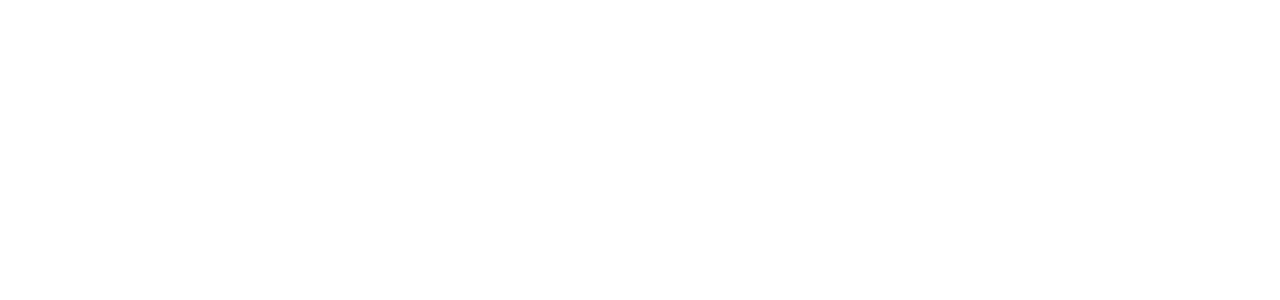
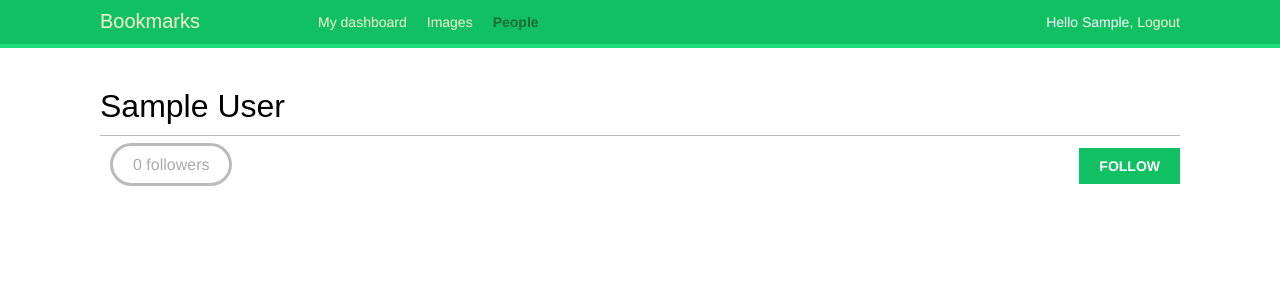
Before and after one commit to wickieonya/socialWebsite, a Django app: a page that uses bookmarks/account/templates/account/user/detail.html in a window 1280 px wide. Before the commit the part shown is empty. Shown: the top 300 px of the page. Run offline with Django 3.2, Linux system fonts and the light colour scheme; the visitor is signed in with stand-in values (Sample User, id 1); data comes from the database, SQL or seed files in the repository; data that the repository does not hold is empty; some libraries are stand-ins or nearby versions; some web fonts are replaced.

Commit message:
users can follow each other

```diff
--- a/bookmarks/account/templates/account/user/detail.html
+++ b/bookmarks/account/templates/account/user/detail.html
@@ -0,0 +1,58 @@
+{% extends "base.html" %}
+{% load thumbnail %}
+{% block title %}{{ user.get_full_name }}{% endblock %}
+{% block content %}
+    <h1>{{ user.get_full_name }}</h1>
+    <div class="profile-info">
+        <img src="{% thumbnail user.profile.photo 180x180 %}" class="user-detail">
+    </div>
+    {% with total_followers=user.followers.count %}
+        <span class="count">
+        <span class="total">{{ total_followers }}</span>
+        follower{{ total_followers|pluralize }}
+        </span>
+        <a href="#" data-id="{{ user.id }}" data-action="{% if request.user in user.followers.all %}un{% endif %}follow"
+           class="follow button">
+            {% if request.user not in user.followers.all %}
+                Follow
+            {% else %}
+                Unfollow
+            {% endif %}
+        </a>
+        <div id="image-list" class="image-container">
+            {% include "images/list_ajax.html" with images=user.images_created.all %}
+        </div>
+    {% endwith %}
+{% endblock %}
+
+{% block domready %}
+    <script>
+        $(document).ready(function () {
+
+            $('a.follow').click(function (e) {
+                e.preventDefault();
+                $.post('{% url "user_follow" %}',
+                    {
+                        id: $(this).data('id'),
+                        action: $(this).data('action')
+                    },
+                    function (data) {
+                        if (data['status'] == 'ok') {
+                            var previous_action = $('a.follow').data('action');
+
+                            // toggle data-action
+                            $('a.follow').data('action', previous_action == 'follow' ? 'unfollow' : 'follow');
+                            // toggle link text
+
+                            $('a.follow').text(previous_action == 'follow' ? 'Unfollow' : 'Follow');
+
+                            // update total followers
+                            var previous_followers = parseInt($('span.count .total').text());
+                            $('span.count .total').text(previous_action == 'follow' ? previous_followers + 1 : previous_followers - 1);
+                        }
+                    }
+                );
+            });
+        });
+    </script>
+{% endblock %}
--- a/bookmarks/account/templates/base.html
+++ b/bookmarks/account/templates/base.html
@@ -63,10 +63,9 @@
         }
     });
 
-    $(document).ready(function () {
-        {% block domready %}
-        {% endblock %}
-    });
 </script>
+{% block domready %}
+
+{% endblock %}
 </body>
 </html>
--- a/bookmarks/account/urls.py
+++ b/bookmarks/account/urls.py
@@ -8,5 +8,6 @@ urlpatterns = [
     path("register/", views.register, name="register"),
     path("edit/", views.edit, name="edit"),
     path("users/", views.user_list, name="user_list"),
+    path("users/follow/", views.user_follow, name="user_follow"),
     path("users/<username>/", views.user_detail, name="user_detail"),
 ]
--- a/bookmarks/account/views.py
+++ b/bookmarks/account/views.py
@@ -1,12 +1,14 @@
 from django.shortcuts import render
-from django.http import HttpResponse
+from django.http import HttpResponse, JsonResponse
 from django.contrib.auth import authenticate, login
 from django.contrib.auth.decorators import login_required
 from django.contrib import messages
 from django.shortcuts import get_object_or_404
 from django.contrib.auth.models import User
+from django.views.decorators.http import require_POST
+from common.decorators import ajax_required
 from .forms import LoginForm, UserRegistrationForm, UserEditForm, ProfileEditForm
-from .models import Profile
+from .models import Profile, Contact
 
 
 def register(request):
@@ -87,3 +89,22 @@ def user_detail(request, username):
     return render(
         request, "account/user/detail.html", {"section": "people", "user": user}
     )
+
+
+@ajax_required
+@require_POST
+@login_required
+def user_follow(request):
+    user_id = request.POST.get("id")
+    action = request.POST.get("action")
+    if user_id and action:
+        try:
+            user = User.objects.get(id=user_id)
+            if action == "follow":
+                Contact.objects.get_or_create(user_from=request.user, user_to=user)
+            else:
+                Contact.objects.filter(user_from=request.user, user_to=user).delete()
+            return JsonResponse({"status": "ok"})
+        except User.DoesNotExist:
+            return JsonResponse({"status": "error"})
+    return JsonResponse({"status": "error"})
--- a/bookmarks/images/templates/images/list_ajax.html
+++ b/bookmarks/images/templates/images/list_ajax.html
@@ -16,13 +16,13 @@
 {% endfor %}
 {% block domready %}
     <script>
+        $(document).ready(function () {
             var page = 1;
             var empty_page = false;
             var block_request = false;
             $(window).scroll(function () {
                 var margin = $(document).height() - $(window).height() - 200;
-            if ($(window).scrollTop() > margin && empty_page == false &&
-                block_request == false) {
+                if ($(window).scrollTop() > margin && empty_page == false && block_request == false) {
                     block_request = true;
                     page += 1;
                     $.get('?page=' + page, function (data) {
@@ -35,5 +35,6 @@
                     });
                 }
             });
+        });
     </script>
 {% endblock %}
--- a/bookmarks/images/urls.py
+++ b/bookmarks/images/urls.py
@@ -6,6 +6,6 @@ app_name = "images"
 urlpatterns = [
     path("create/", views.image_create, name="create"),
     path("detail/<int:id>/<slug:slug>/", views.image_detail, name="detail"),
-    path('like/', views.image_like, name='like'),
-    path('', views.image_list, name='list'),
+    path("like/", views.image_like, name="like"),
+    path("", views.image_list, name="list"),
 ]
--- a/bookmarks/images/views.py
+++ b/bookmarks/images/views.py
@@ -8,7 +8,6 @@ from django.http import HttpResponse
 from django.core.paginator import Paginator, EmptyPage, PageNotAnInteger
 from .models import Image
 from .forms import ImageCreateForm
-from common.decorators import ajax_required
 
 
 @login_required
@@ -78,6 +77,4 @@ def image_list(request):
                 "images/list_ajax.html",
                 {"section": "images", "images": images},
             )
-    return render(
-        request, "images/list.html", {"section": "images", "images": images}
-    )
+    return render(request, "images/list.html", {"section": "images", "images": images})
```
Also changed, not shown: bookmarks/images/templates/images/detail.html (+13 -12 lines), bookmarks/media/images/2020/09/20/BZkazLF.png (added), bookmarks/media/images/2020/09/20/BZkazLF.png.300x0_q85.png (added), bookmarks/media/images/2020/09/20/BZkazLF.png.300x300_q85_crop-smart.png (added), bookmarks/media/users/2020/09/18/WIN_20200506_11_39_04_Pro.jpg.180x180_q85.jpg (added). Lines whose indentation alone changed are shown as unchanged.
